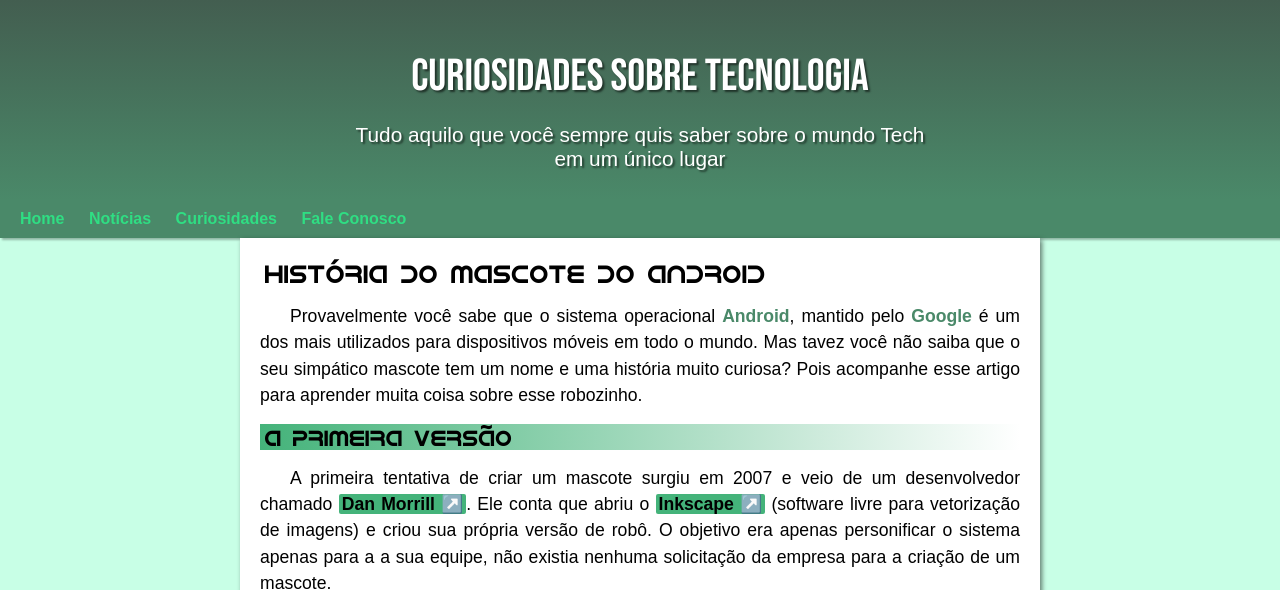
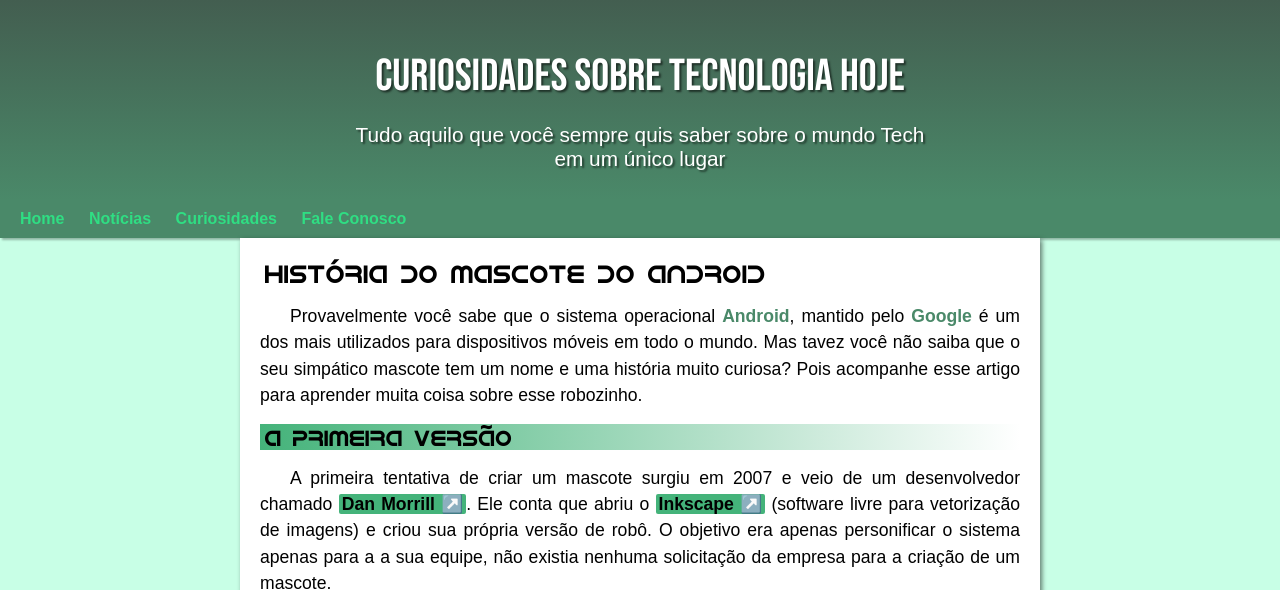
Before and after one commit to gabrielenderti/html-css, a plain HTML site: page desafios/desafio010/index.html in a window 1280 px wide. Shown: the top 590 px of the page. Drawn offline with Linux system fonts and the light colour scheme.

Commit message:
Update index.html

```diff
--- a/desafios/desafio010/index.html
+++ b/desafios/desafio010/index.html
@@ -9,7 +9,7 @@
 </head>
 <body>
     <header>
-        <h1>Curiosidades sobre Tecnologia</h1>
+        <h1>Curiosidades sobre Tecnologia Hoje</h1>
         <p>Tudo aquilo que você sempre quis saber sobre o mundo Tech em um único lugar</p>
     </header>
     <nav>
```
